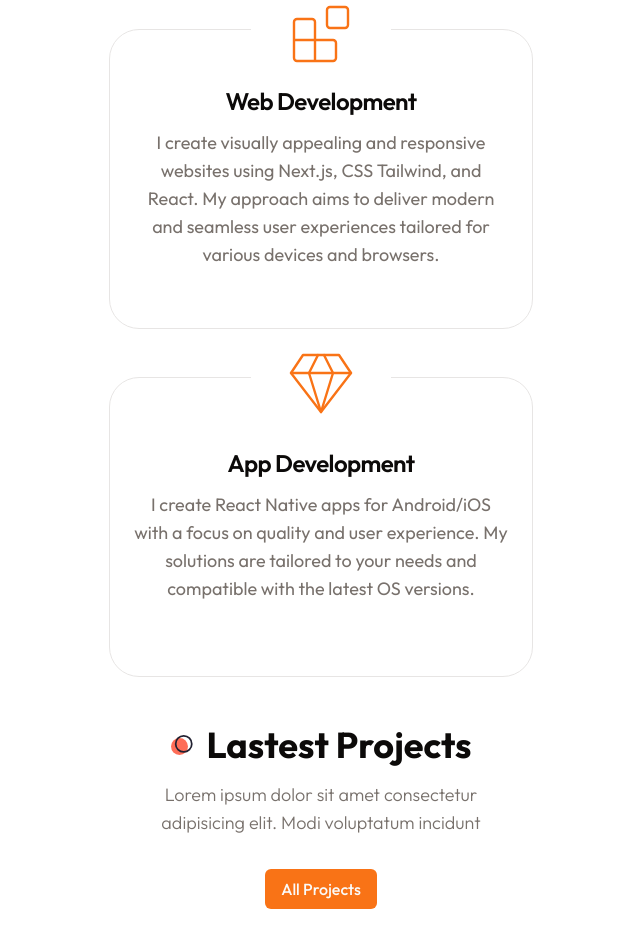
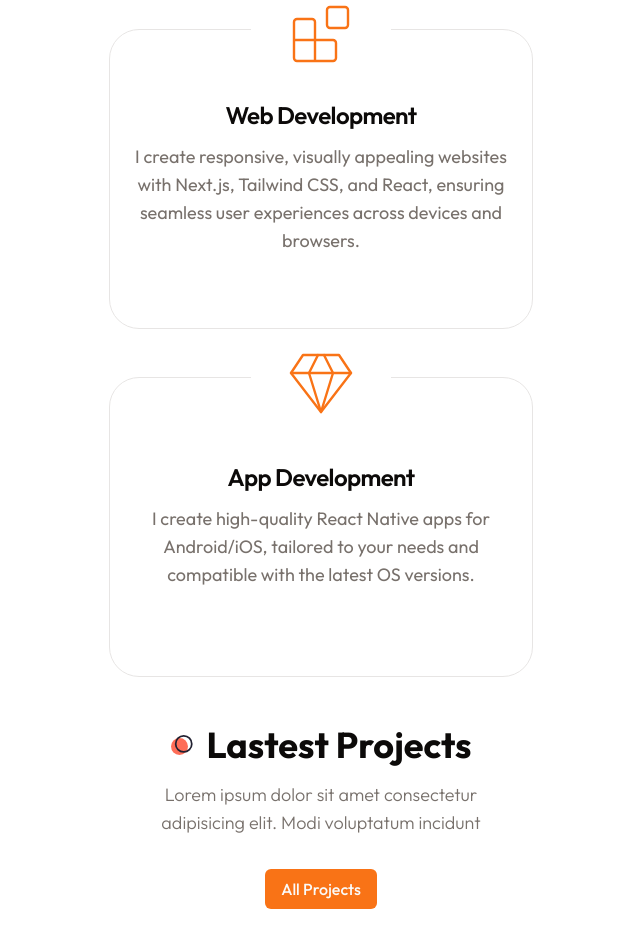
Before and after one commit to alexandre-brazil/alexandre, a Next.js app: page / in a window 1280 px wide. Shown: the part 2200-3126 px from the top of the page, without its empty margins (319-959 px from the left). Built offline with nearby package versions, Linux system fonts and the light colour scheme.

Commit message:
feat: add photo person

```diff
--- a/app/about/page.jsx
+++ b/app/about/page.jsx
@@ -118,7 +118,7 @@ export default function About(){
                 <div className="flex flex-col xl:flex-row">
                     {/* Image */}
                     <div className="hidden xl:flex flex-1 relative">
-                        <DevImg containerStyles='bg-about_shape_light dark:bg-about_shape_dark w-[505px] h-[505px] bg-no-repeat relative' imgSrc='/about/person.webp'/>
+                        <DevImg containerStyles='bg-about_shape_light dark:bg-about_shape_dark w-[505px] h-[505px] bg-no-repeat relative' imgSrc='/about/person-about.png'/>
                     </div>
                     {/* Tabs */}
                     <div className="flex-1">
--- a/app/layout.jsx
+++ b/app/layout.jsx
@@ -12,8 +12,8 @@ import { ThemeProvider } from "@/components/ThemeProvider";
 const outfit = Outfit({subsets:['latin']});
 
 export const metadata = {
-  title: "Create Next App",
-  description: "Generated by create next app",
+  title: "Alexandre Brasil",
+  description: "Desenolvedor Web and Mobile",
 };
 
 export default function RootLayout({ children }) {
--- a/components/Service.jsx
+++ b/components/Service.jsx
@@ -13,12 +13,12 @@ export default function Services(){
         {
             icon: <Blocks size={72} strokeWidth={0.8} />,
             title: 'Web Development',
-            description: 'I create visually appealing and responsive websites using Next.js, CSS Tailwind, and React. My approach aims to deliver modern and seamless user experiences tailored for various devices and browsers.'
+            description: 'I create responsive, visually appealing websites with Next.js, Tailwind CSS, and React, ensuring seamless user experiences across devices and browsers.'
         },
         {
             icon: <Gem size={72} strokeWidth={0.8} />,
             title: 'App Development',
-            description: 'I create React Native apps for Android/iOS with a focus on quality and user experience. My solutions are tailored to your needs and compatible with the latest OS versions.'
+            description: 'I create high-quality React Native apps for Android/iOS, tailored to your needs and compatible with the latest OS versions.'
         },
     ]
 
```
Also changed, not shown: public/about/person-about.png (added).
